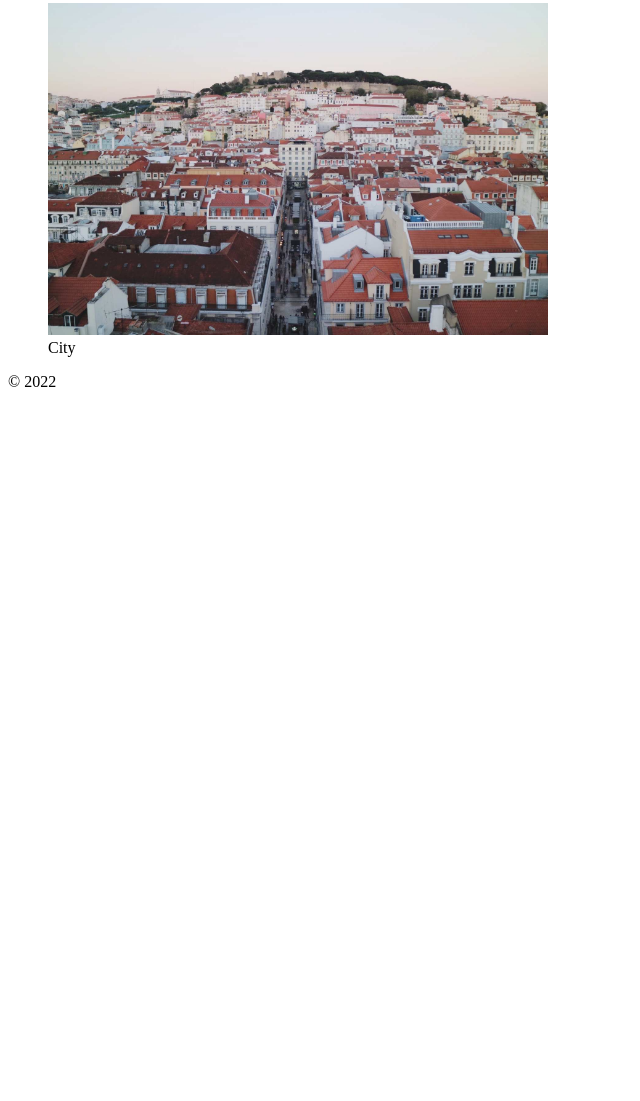
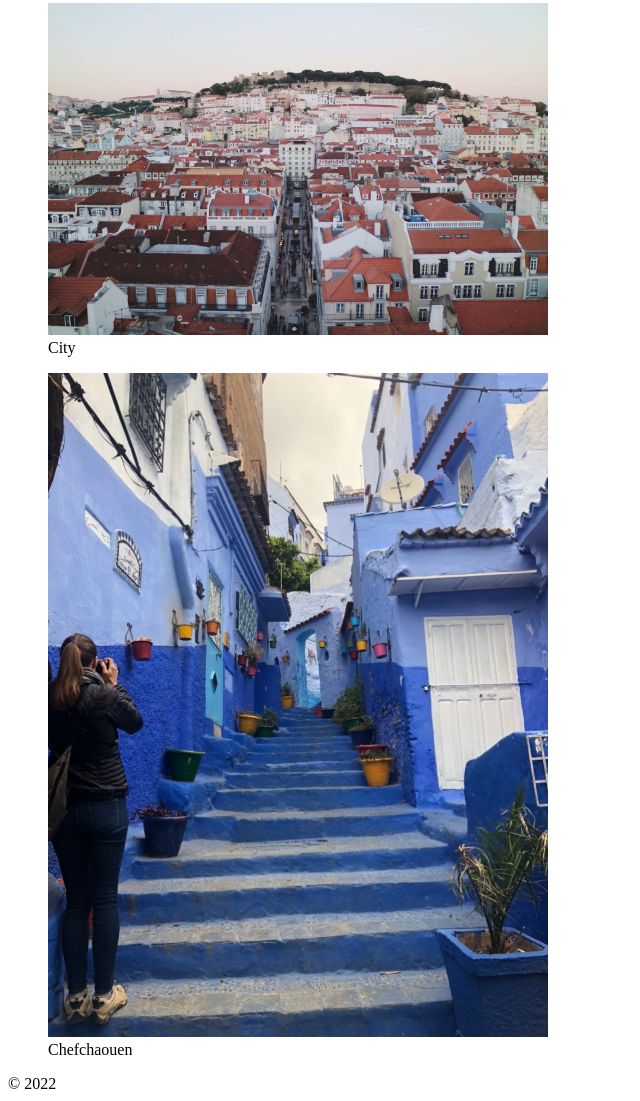
Before and after one commit to athenaff122/portfolio-content, a plain HTML site: page html/portugal.html in a window 1280 px wide. Shown: the part 346-1447 px from the top of the page, without its empty margins (0-640 px from the left). Before the commit the page ends 800 px from the top, so only its background shows below. Drawn offline with Linux system fonts and the light colour scheme.

Commit message:
Update portugal.html

```diff
--- a/html/portugal.html
+++ b/html/portugal.html
@@ -29,6 +29,10 @@ Venturing from ancient streets and meandering rivers to an array of UNESCO World
 			<img src="../images/lisbon.jpg" width="500">
 			<figcaption>City</figcaption>
 	</figure>
+	<figure>
+			<img src="../images/blue city.jpg" width="500">
+			<figcaption>Chefchaouen</figcaption>
+	</figure>
 
 
 	<footer>
```
